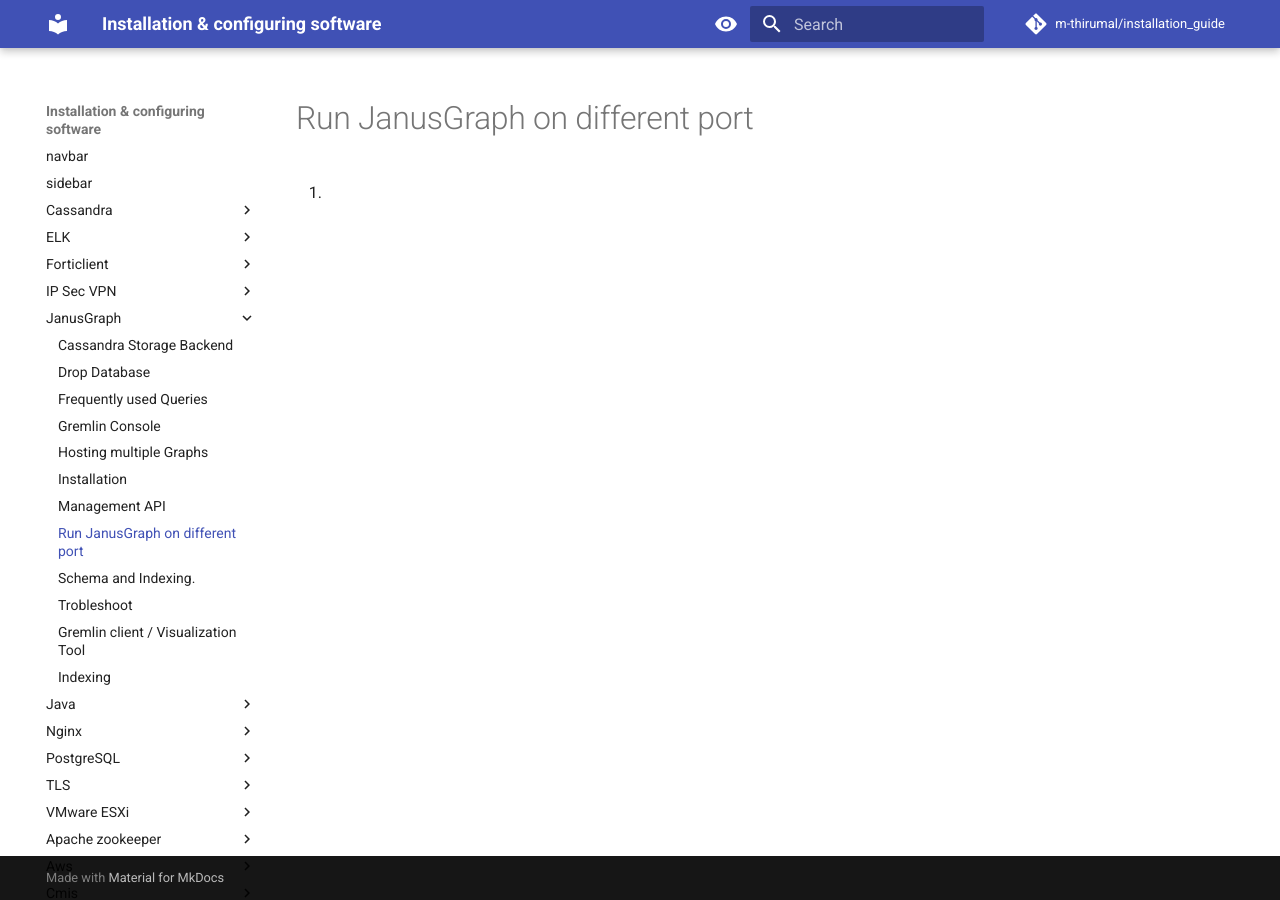
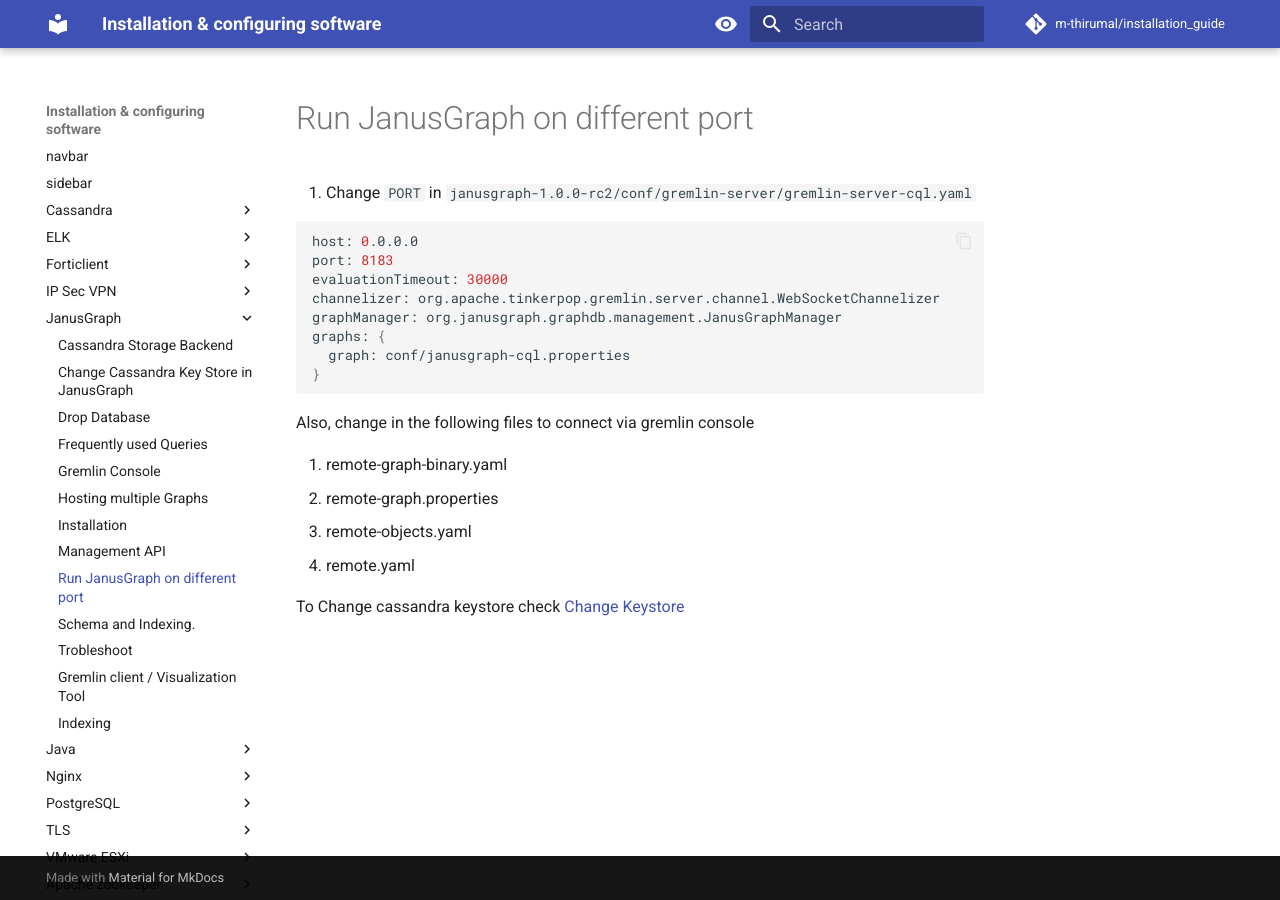
Before and after one commit to m-thirumal/installation_guide, an MkDocs documentation site: the page built from docs/JanusGraph/Run Janus on different Port.md, in a window 1280 px wide. Built offline with MkDocs 1.6.1 and Material for MkDocs 9.7.7, drawn with Linux system fonts in a browser that asks for light colours; comment, search, counter and statistics services are not loaded.

Commit message:
Added janus

````diff
--- a/docs/JanusGraph/Run Janus on different Port.md
+++ b/docs/JanusGraph/Run Janus on different Port.md
@@ -1,3 +1,23 @@
 # Run JanusGraph on  different port
 
-1.
+1. Change `PORT` in `janusgraph-1.0.0-rc2/conf/gremlin-server/gremlin-server-cql.yaml`
+
+```bash
+host: 0.0.0.0
+port: 8183
+evaluationTimeout: 30000
+channelizer: org.apache.tinkerpop.gremlin.server.channel.WebSocketChannelizer
+graphManager: org.janusgraph.graphdb.management.JanusGraphManager
+graphs: {
+  graph: conf/janusgraph-cql.properties
+}
+```
+
+Also, change in the following files to connect via gremlin console
+
+1. remote-graph-binary.yaml
+2. remote-graph.properties
+3. remote-objects.yaml
+4. remote.yaml
+
+To Change cassandra keystore check [Change Keystore](Change%20Keystore.md)
````
Also changed, not shown: docs/JanusGraph/Change Keystore.md (added, +11 -0 lines).
